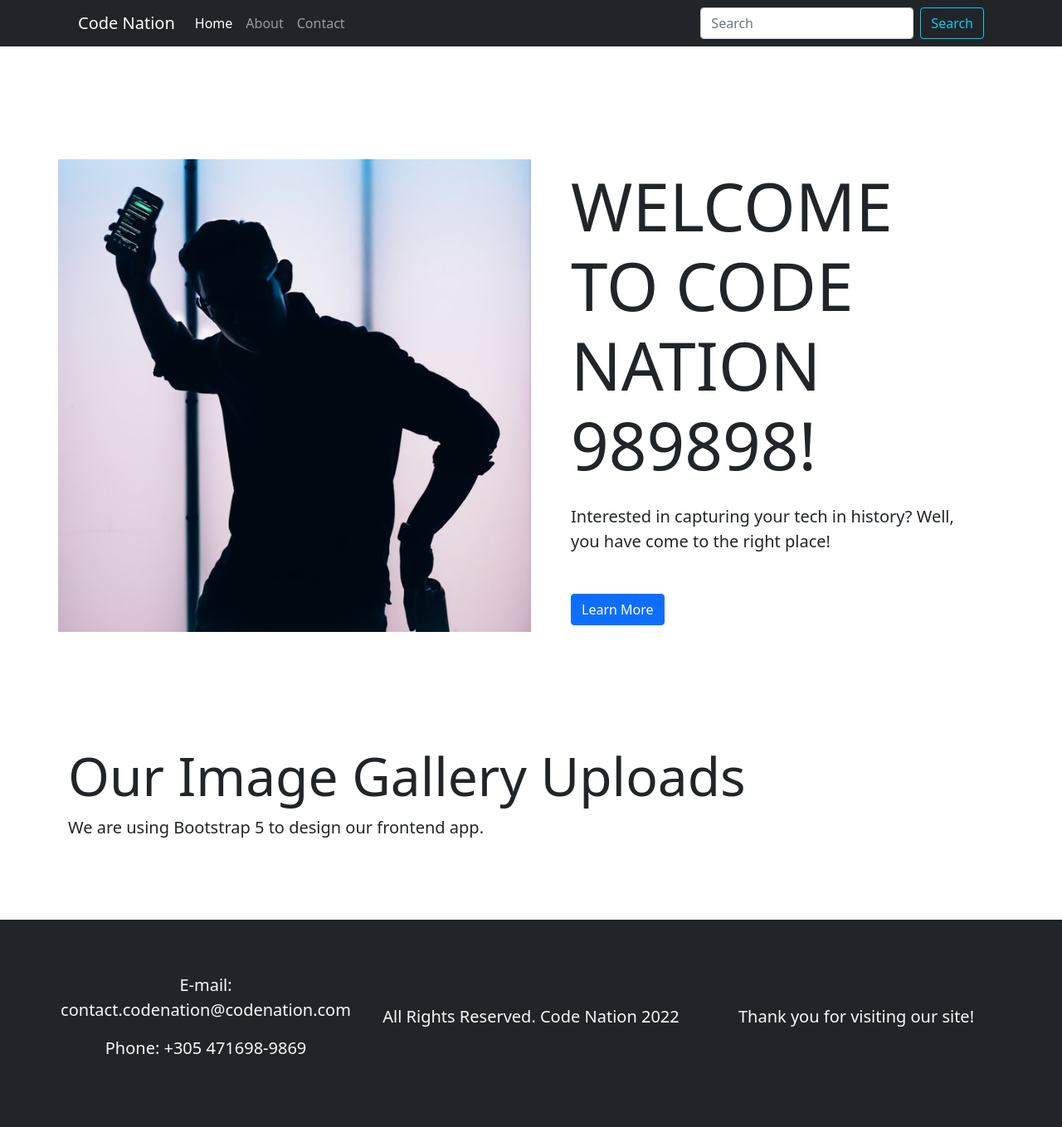
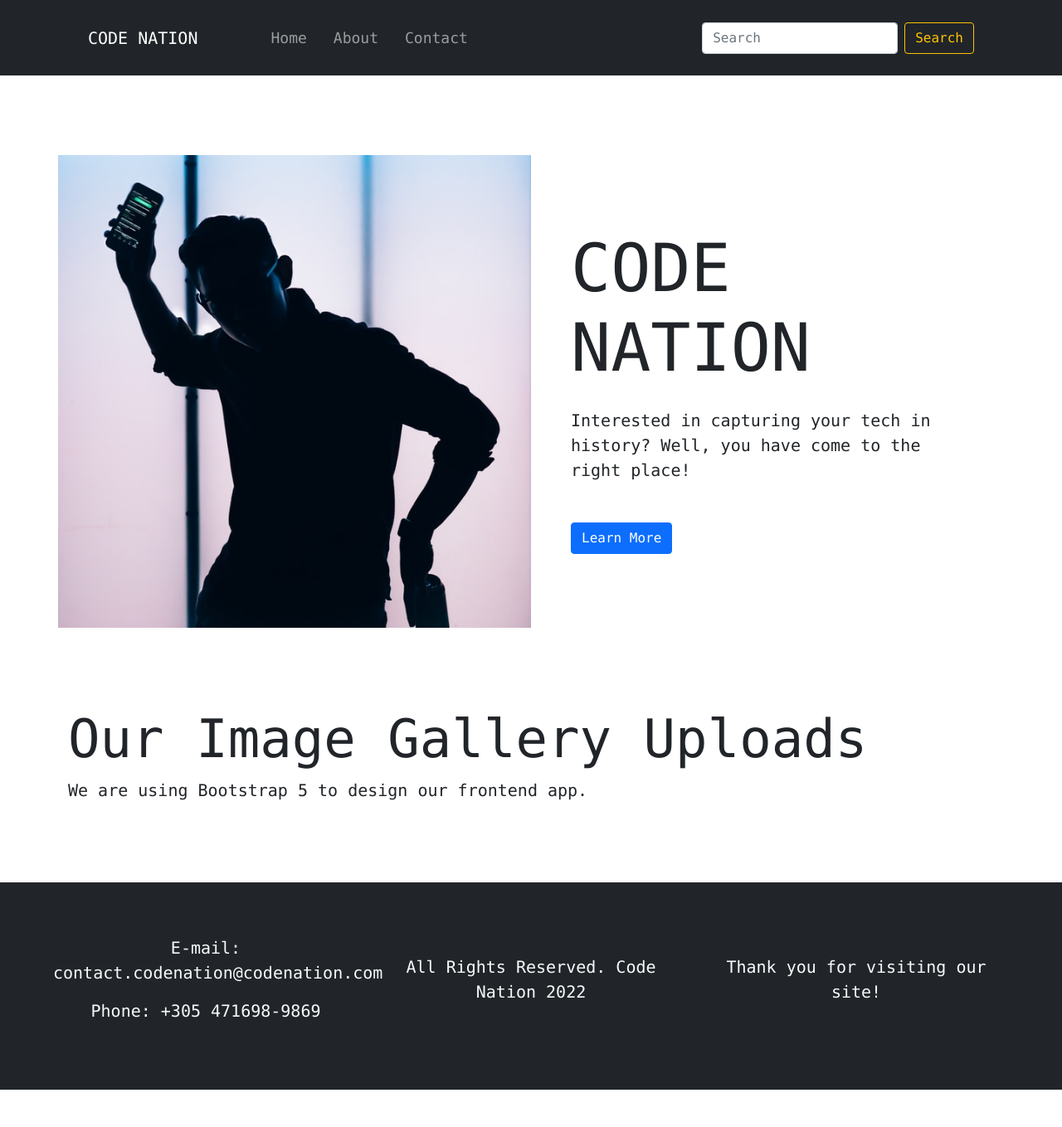
Before and after one commit to kev-web/django-pet-store, a Django app: page / in a window 1280 px wide. Shown: the whole page at 83% size. After the commit the page ends 1314 px from the top, so only its background shows below. Run offline with Django 4.2, Linux system fonts and the light colour scheme; data that the repository does not hold is empty.

Commit message:
changed font-family in css and navbar hover

```diff
--- a/simbapp/static/simbapp/css/style.css
+++ b/simbapp/static/simbapp/css/style.css
@@ -1,3 +1,10 @@
+*{
+    font-family: 'Consolas', Arial, sans-serif;
+}
+
+.navbar-brand, .nav-link{
+    font-size: 18px;
+}
 
 .baseDiv{
     height: 800px;
--- a/simbapp/templates/simbapp/base.html
+++ b/simbapp/templates/simbapp/base.html
@@ -15,27 +15,27 @@
 
   <div class="container-fluid bg-dark text-light mb-5">
     <div class="container">
-      <nav class="navbar navbar-expand-lg navbar-dark bg-dark">
-        <div class="container-fluid">
-          <a class="navbar-brand" href="{% url 'home-page' %}">Code Nation</a>
+      <nav class="navbar navbar-expand-lg p-0 navbar-dark bg-dark">
+        <div class="container-fluid p-4">
+          <a class="navbar-brand" href="{% url 'home-page' %}">CODE NATION</a>
           <button class="navbar-toggler" type="button" data-bs-toggle="collapse" data-bs-target="#navbarSupportedContent">
             <span class="navbar-toggler-icon"></span>
           </button>
           <div class="collapse navbar-collapse" id="navbarSupportedContent">
-            <ul class="navbar-nav me-auto mb-2 mb-lg-0">
-              <li class="nav-item">
-                <a class="nav-link active" href="{% url 'home-page' %}">Home</a>
+            <ul class="navbar-nav me-auto mb-2 ms-5 mb-lg-0">
+              <li class="nav-item ms-3">
+                <a class="nav-link" href="{% url 'home-page' %}">Home</a>
               </li>
-              <li class="nav-item">
+              <li class="nav-item ms-3">
                 <a class="nav-link" href="{% url 'about-page' %}">About</a>
               </li>
-              <li class="nav-item">
+              <li class="nav-item ms-3">
                 <a class="nav-link" href="{% url 'contact-page' %}">Contact</a>
               </li>
             </ul>
             <form class="d-flex">
               <input class="form-control me-2" type="search" placeholder="Search" aria-label="Search">
-              <button class="btn btn-outline-info" type="submit">Search</button>
+              <button class="btn btn-outline-warning" id="searchBtn" type="submit">Search</button>
             </form>
           </div>
         </div>
--- a/simbapp/templates/simbapp/index.html
+++ b/simbapp/templates/simbapp/index.html
@@ -10,7 +10,7 @@
             <img src="{% static 'simbapp/img/main-image.jpg' %}" alt="" class="img-fluid">
          </div>
          <div class="col-sm-6 p-5">
-            <h1 class="display-1 mb-4">WELCOME TO CODE NATION 989898!</h1>
+            <h1 class="display-1 mb-4">CODE NATION</h1>
             <p class="lead mb-5">Interested in capturing your tech in history? Well, you have come to the right place!</p>
             <button class="btn btn-primary">Learn More</button>
          </div>
```
